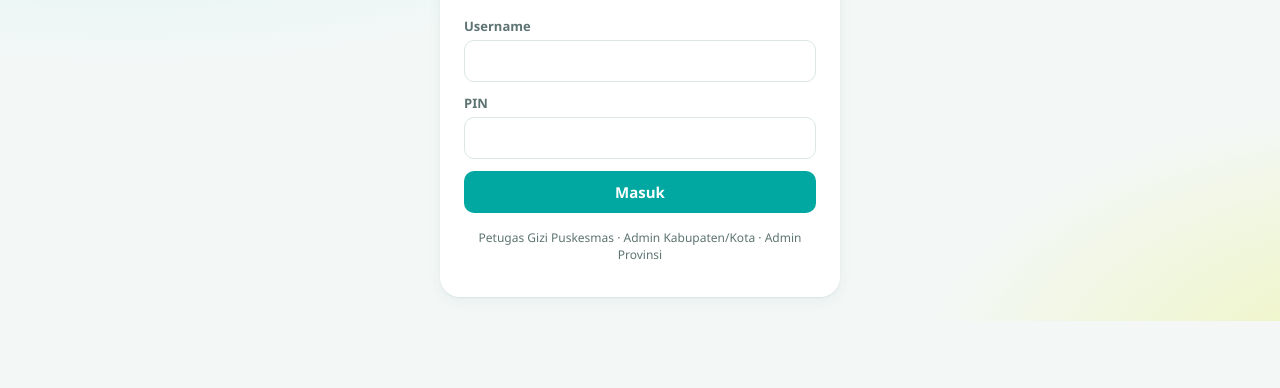
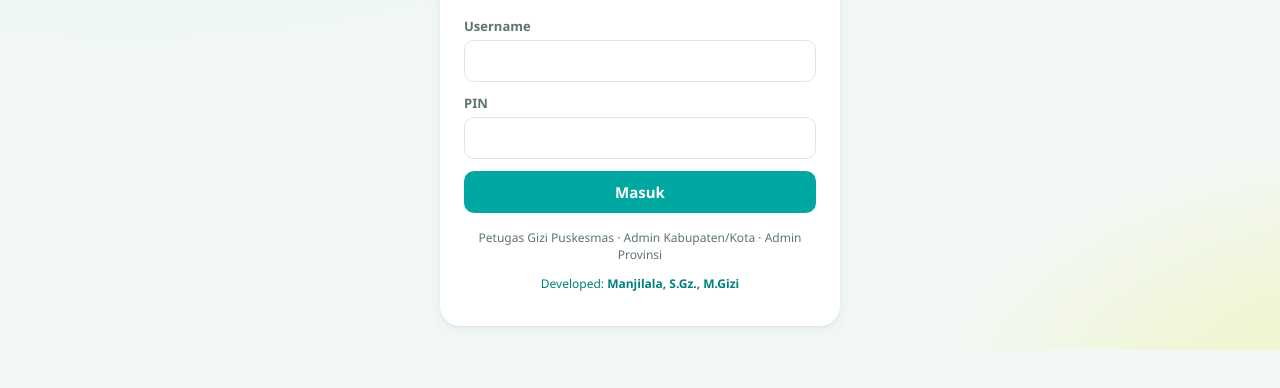
Before and after one commit to jurusan-gizi/TTD-rematri-Sulbar, a plain HTML site: page index.html in a window 1280 px wide. Shown: the part 238-626 px from the top of the page. Drawn offline with Linux system fonts and the light colour scheme.

Commit message:
Add files via upload

```diff
--- a/app.js
+++ b/app.js
@@ -1,4 +1,5 @@
 /* TTD Rematri Sulbar — PWA petugas gizi puskesmas
+ * Developed: Manjilala, S.Gz., M.Gizi
  * Database: Google Sheet via Apps Script (lihat apps-script/Code.gs)
  * Offline-first: semua perubahan disimpan di HP (IndexedDB) lalu dikirim saat online.
  */
@@ -328,6 +329,7 @@ function renderLogin(msg) {
     <div id="loginErr"></div>
     <button class="btn block" type="submit">Masuk</button>
     <p class="login-foot">Petugas Gizi Puskesmas · Admin Kabupaten/Kota · Admin Provinsi</p>
+    <p class="login-foot dev">Developed: <b>Manjilala, S.Gz., M.Gizi</b></p>
   </form></div>`;
   $('#fLogin').onsubmit = async e => {
     e.preventDefault();
@@ -394,7 +396,7 @@ function renderShell() {
         `<a href="#${n[0]}" data-p="${n[0]}">${ic(n[2])}<span>${esc(n[1])}</span>${n[0] === 'sinkron' ? '<span class="badge hidden" id="navPend"></span>' : ''}</a>`).join('')}
         <a href="#" id="btnLogout">${ic('logout')}<span>Keluar</span></a>
       </nav>
-      <div class="side-foot">Jurusan Gizi · Poltekkes Kemenkes Makassar<br>Data tersimpan aman di HP saat offline</div>
+      <div class="side-foot">Developed: <b>Manjilala, S.Gz., M.Gizi</b><br>Jurusan Gizi · Poltekkes Kemenkes Makassar</div>
     </aside>
     <div class="overlay" id="ovl"></div>
     <div class="main">
@@ -1022,6 +1024,7 @@ PAGES.panduan = v => {
     <li>Kumulatif s.d. bulan ini = kumulatif bulan lalu + bulan ini. Dihitung mulai <b>Juli</b> dan kembali ke nol setiap tahun ajaran baru.</li>
     <li>Rekap: jumlah rematri yang kumulatifnya <b>&lt; 26</b> dan <b>≥ 26</b> tablet, untuk "dapat" dan "minum".</li>
     <li>Minggu yang ditandai <b>libur</b> pada kalender sekolah tidak dihitung. Minggu V hanya muncul pada bulan yang diatur 5 minggu.</li></ul></div>
+  <div class="card"><h3>Tentang aplikasi</h3><p style="margin:0">TTD Rematri Sulbar · Developed: <b>Manjilala, S.Gz., M.Gizi</b> · Jurusan Gizi, Poltekkes Kemenkes Makassar.</p></div>
   <div class="card"><h3>Pasang di HP</h3><p style="margin:0">Buka aplikasi ini di Chrome → menu ⋮ → <b>Tambahkan ke layar utama / Instal aplikasi</b>. Setelah itu aplikasi bisa dibuka tanpa internet.</p></div>`;
 };
 
--- a/config.js
+++ b/config.js
@@ -1,4 +1,5 @@
-// Ganti dengan URL Web App Apps Script (diakhiri /exec) setelah deploy.
+// URL Web App Apps Script (database Google Sheet).
+// Jika Code.gs diperbarui, gunakan "Kelola deployment → Edit → Versi baru" agar URL ini TIDAK berubah.
 window.TTD_CONFIG = {
-  API_URL: 'TEMPEL_URL_WEB_APP_DI_SINI'
+  API_URL: 'https://script.google.com/macros/s/AKfycbzc97c1IYzztiG51UNG2g3kZT0LWhfkRoeC6TEgZhSZd1wN7qHagTy-8HSg5l8zVl0M/exec'
 };
--- a/style.css
+++ b/style.css
@@ -48,6 +48,8 @@ a { color: var(--teal-dark); }
 .login-card h1 { text-align: center; margin: 6px 0 2px; font-size: 24px; color: var(--teal-deep); letter-spacing: .2px; }
 .login-card .sub { text-align: center; color: var(--muted); margin: 0 0 20px; font-size: 13.5px; }
 .login-foot { text-align: center; color: var(--muted); font-size: 12px; margin-top: 16px; }
+.login-foot.dev { margin-top: 6px; color: var(--teal-dark); }
+.side-foot b { color: #fff; }
 
 /* ===================== FORM ===================== */
 label.f { display: block; margin-bottom: 12px; }
```
Also changed, not shown: 2 other files.
